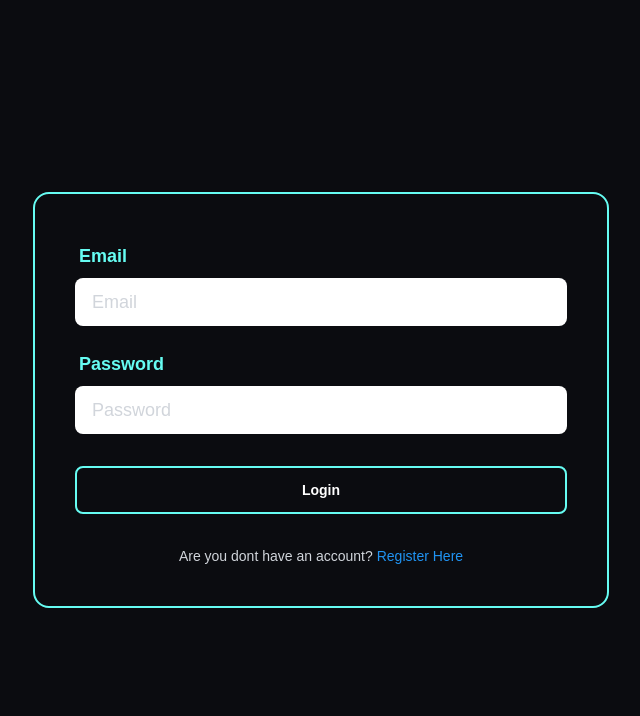
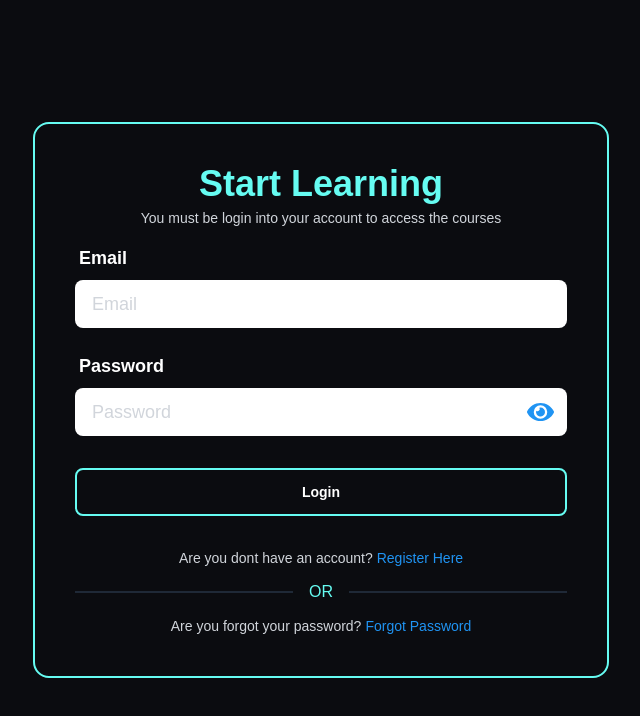
Before and after one commit to lms-20/fe_dashboard_lms, a React (Create React App) app: page /login in a window 1280 px wide. Shown: the top 716 px of the page, without its empty margins (319-959 px from the left). Built offline with nearby package versions, Linux system fonts and the light colour scheme.

Commit message:
finish styling login page and add some functionality

```diff
--- a/src/pages/Auth/Login/Login.jsx
+++ b/src/pages/Auth/Login/Login.jsx
@@ -8,7 +8,7 @@ import { useForm } from 'react-hook-form';
 import axios from 'axios';
 // FontAwesome
 import { FontAwesomeIcon } from '@fortawesome/react-fontawesome';
-import { faTimesCircle } from '@fortawesome/free-solid-svg-icons';
+import { faTimesCircle,faEye } from '@fortawesome/free-solid-svg-icons';
 //SWAL
 import Swal from 'sweetalert2'
 import withReactContent from 'sweetalert2-react-content'
@@ -34,13 +34,14 @@ const Login = props => {
     const navigate = useNavigate();
     const dispatch = useDispatch();
     const token = useSelector(state => state.userData.user?.data.token);
+    // For toggle,if the eye in input password fieed is clicked,the password is shown
+    const [isPasswordShown,setIsPasswordShown] = useState(false);
 
     useEffect(() => {
         if (token) {
             navigate('/');
         }
     }, [token])
-
     const onSubmit = (data) => {
         setIsLoading(true);
         axios.post(
@@ -77,12 +78,19 @@ const Login = props => {
             <div className='min-h-screen bg-neutral-content'>
                 {/* Form Flex Container */}
                 <div className = "min-h-screen flex justify-center items-center">
+                    {/* Form Container */}
                     <form  className = "w-full lg:w-2/4 mx-auto"onSubmit={handleSubmit(onSubmit)}>
+
                         <div className="card-body">
+                            {/* Border Form Container */}
                             <div className="p-10 card border-2 border-primary">
+                                <div className='flex flex-col items-center text-base-300 mb-2'>
+                                    <h2 className='text-xl lg:text-4xl font-extrabold text-primary text-center'>Start Learning</h2>
+                                    <p className='text-sm mt-1 text-center'>You must be login into your account to access the courses</p>
+                                </div>
                                 <div className="form-control">
                                     <label className="label">
-                                        <span className="label-text text-lg text-primary font-bold">Email</span>
+                                        <span className="label-text text-lg text-base-100 font-bold">Email</span>
                                     </label>
                                     {/* input transition-all focus:outline-primary text-neutral-content text-lg placeholder:text-base-300 */}
                                     <input type="text" placeholder="Email" className={`${!errors.email?.type ? 'input' : 'input border-2 border-error'}  transition-all text-neutral-content text-lg focus:outline-primary focus:bg-base-100  placeholder:text-base-300 `} {...register("email", { required: true, pattern: emailRegex })} />
@@ -96,9 +104,13 @@ const Login = props => {
                                 </div>
                                 <div className="form-control">
                                     <label className="label">
-                                        <span className="label-text text-lg text-primary font-bold">Password</span>
+                                        <span className="label-text text-lg text-base-100 font-bold">Password</span>
                                     </label>
-                                    <input type="password" placeholder="Password" className={`${!errors.password?.type ? 'input' : 'input border-2 border-error'}  transition-all text-neutral-content text-lg focus:outline-primary focus:bg-base-100  placeholder:text-base-300 `} {...register("password", { required: true })} />
+                                    <div className='flex flex-nowrap items-center'>
+                                        <input type={isPasswordShown ? "password" : "text"} placeholder="Password" className={`${!errors.password?.type ? 'input' : 'input border-2 border-error'}  w-full transition-all text-neutral-content text-lg focus:outline-primary focus:bg-base-100  placeholder:text-base-300 `} {...register("password", { required: true })} />
+                                        <FontAwesomeIcon icon={faEye} className={`${isPasswordShown ? "text-base-300" : "text-info"} text-2xl -ml-10`} onClick={() => setIsPasswordShown((curr) => !curr)}/>
+                                    </div>
+
                                     <div className="label justify-start">
                                         {errors.password ? <FontAwesomeIcon icon = {faTimesCircle} className='text-error mr-2'/> : ""}
                                         <span className='text-error text-sm font-bold'>{errors.password?.type === "required" && "Password required"}</span>
@@ -106,15 +118,28 @@ const Login = props => {
                                 </div>
                                 <div className="form-control flex flex-col items-center">
                                     <button className="btn w-full mt-4 bg-transparent border-2 border-primary btn-hover-primary" type='submit' disabled={isLoading}>Login</button>
-                                    <div className='flex items-center mt-8'>
-                                        <p className='text-base-300 text-sm'>Are you dont have an account?</p>
-                                        <Link to="/register" className='text-sm ml-1 text-info'>Register Here</Link>
+
+                                    <div className="flex flex-col w-full mt-8">
+                                        <div className='flex flex-col lg:flex-row items-center lg:items-start justify-center'>
+                                            <p className='text-base-300 text-sm'>Are you dont have an account?</p>
+                                            <Link to="/register" className='text-sm ml-1 text-info'>Register Here</Link>
+                                        </div>
+                                        <div className="divider text-primary">OR</div>
+                                        <div className='flex flex-col lg:flex-row items-center lg:items-start justify-center'>
+                                            <p className='text-base-300 text-sm'>Are you forgot your password?</p>
+                                            <Link to="/register" className='text-sm ml-1 text-info'>Forgot Password</Link>
+                                        </div>
                                     </div>
+
+
                                 </div>
                             </div>
+                            {/* End Of Form Container */}
                         </div>
                     </form>
+                    {/* End Of Form Container */}
                 </div>
+                {/* Emd Of Form Flex Container */}
             </div>
 
         </Fragment>
```
